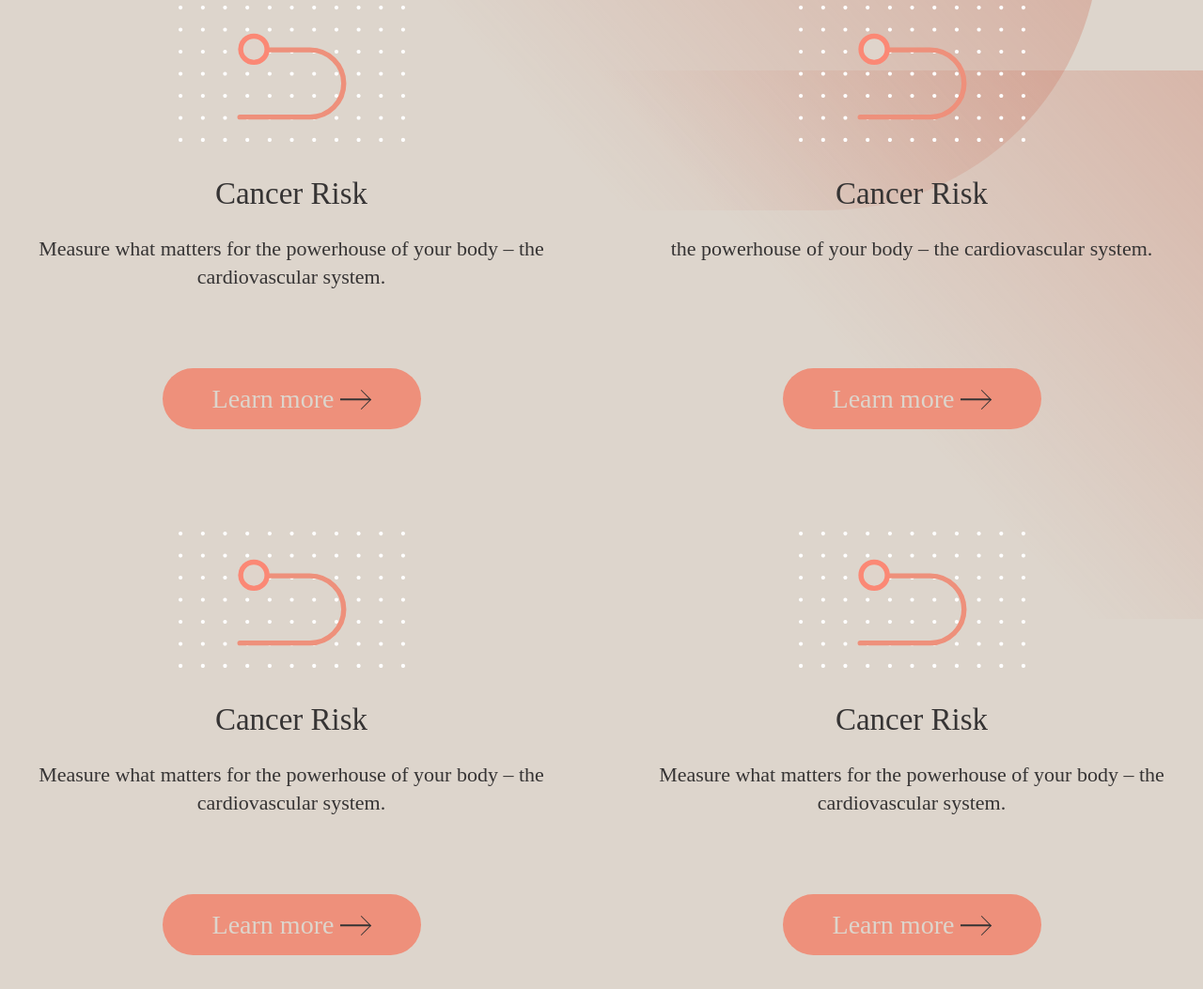
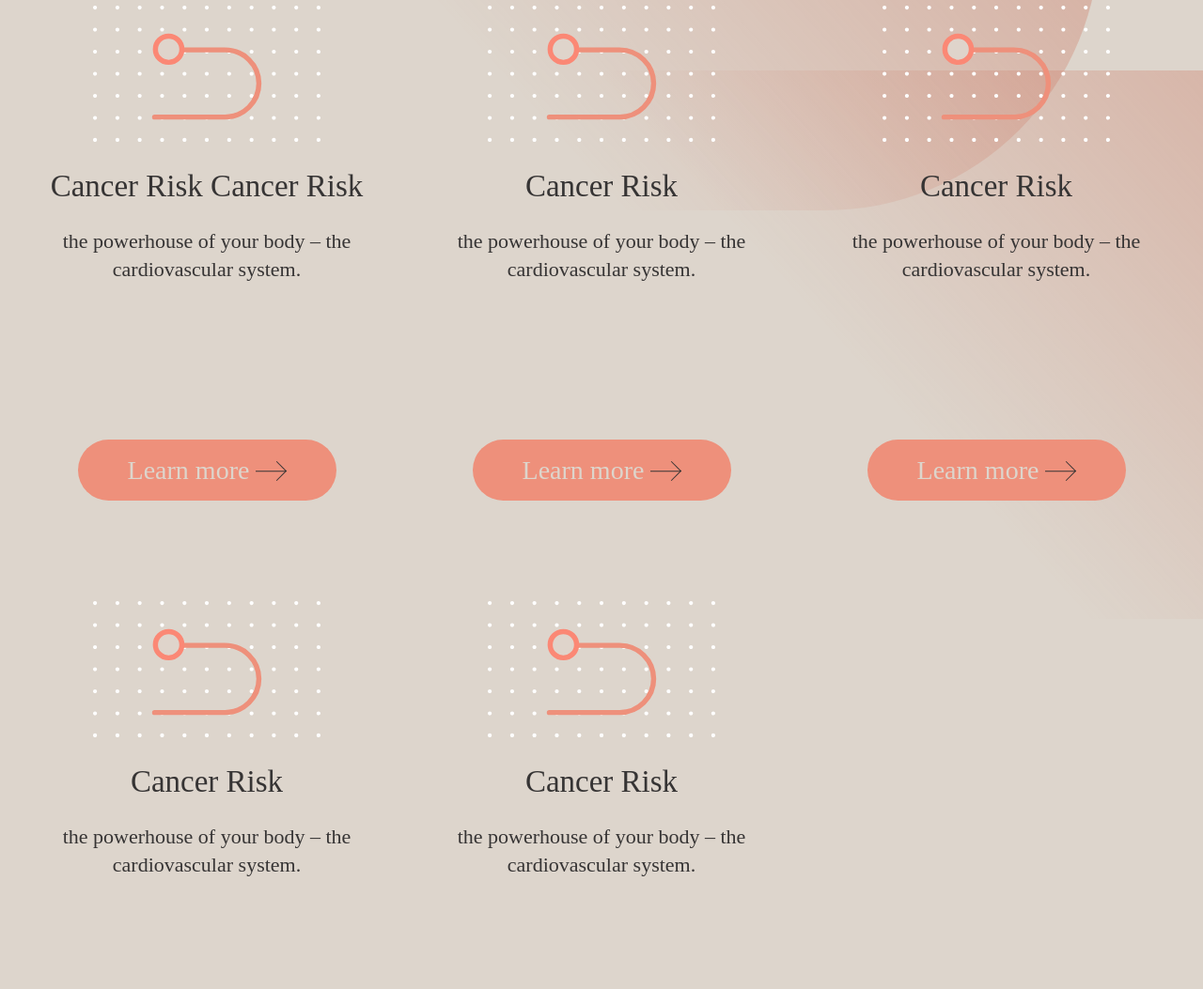
Before and after one commit to wenxiaofang2022/responsive, a website: page src/optimise.html in a window 1280 px wide. Shown: the part 829-1882 px from the top of the page at 94% size. Drawn offline with nearby package versions, Linux system fonts and the light colour scheme; files that its build step writes are made by us from their sources; files whose address does not match are found by name.

Commit message:
feat：optimise完成

```diff
--- a/sass/main/query1000.scss
+++ b/sass/main/query1000.scss
@@ -383,6 +383,37 @@
               }
             }
           }
+          .c__optimise{
+            .s_optimiselist{
+              .s_optimiseitem{
+                height: 634px;
+                width: 30%;
+                &:nth-child(3n){
+                  float: right;
+                }
+                &:nth-child(3n+1){
+                  float: left;
+                }
+                &:nth-child(3n+2){
+                  float: left;
+                  margin-left:5%;
+                }
+                figure{
+                  width: 242px;
+                }
+                .s_middlebox{
+                  height: 265px;
+                  .s_name{
+                    padding-top: 26px;
+                    padding-bottom: 23px;
+                    margin: 0px;
+                  }
+                  .s_desc{
+                  }
+                }
+              }
+            }
+          }
         }
         .c__imglist{
           .s_imgitem{
--- a/sass/main/query1440.scss
+++ b/sass/main/query1440.scss
@@ -242,6 +242,16 @@
               }
             }
           }
+          .c__optimise{
+            .s_optimiselist{
+              .s_optimiseitem{
+                height: 550px;
+                .s_middlebox{
+                  height: 181px;
+                }
+              }
+            }
+          }
         }
         .c__imglist{
           padding: 0 60px;
--- a/src/optimise.html
+++ b/src/optimise.html
@@ -35,8 +35,10 @@
                       <figure>
                         <img src="@@webRoot/img/icon-service.svg">
                       </figure>
-                      <h3 class="s_name">Cancer Risk</h3>
-                      <p class="s_desc">Measure what matters for the powerhouse of your body – the cardiovascular system.</p>
+                      <div class="s_middlebox">
+                        <h3 class="s_name">Cancer Risk Cancer Risk</h3>
+                        <p class="s_desc">the powerhouse of your body – the cardiovascular system.</p>
+                      </div>
                       <div class="u__btncta">
                         <a href="#">Learn more<span></span></a>
                       </div>
@@ -45,8 +47,10 @@
                       <figure>
                         <img src="@@webRoot/img/icon-service.svg">
                       </figure>
-                      <h3 class="s_name">Cancer Risk</h3>
-                      <p class="s_desc">the powerhouse of your body – the cardiovascular system.</p>
+                      <div class="s_middlebox">
+                        <h3 class="s_name">Cancer Risk</h3>
+                        <p class="s_desc">the powerhouse of your body – the cardiovascular system.</p>
+                      </div>
                       <div class="u__btncta">
                         <a href="#">Learn more<span></span></a>
                       </div>
@@ -55,8 +59,10 @@
                       <figure>
                         <img src="@@webRoot/img/icon-service.svg">
                       </figure>
-                      <h3 class="s_name">Cancer Risk</h3>
-                      <p class="s_desc">Measure what matters for the powerhouse of your body – the cardiovascular system.</p>
+                      <div class="s_middlebox">
+                        <h3 class="s_name">Cancer Risk</h3>
+                        <p class="s_desc">the powerhouse of your body – the cardiovascular system.</p>
+                      </div>
                       <div class="u__btncta">
                         <a href="#">Learn more<span></span></a>
                       </div>
@@ -65,8 +71,10 @@
                       <figure>
                         <img src="@@webRoot/img/icon-service.svg">
                       </figure>
-                      <h3 class="s_name">Cancer Risk</h3>
-                      <p class="s_desc">Measure what matters for the powerhouse of your body – the cardiovascular system.</p>
+                      <div class="s_middlebox">
+                        <h3 class="s_name">Cancer Risk</h3>
+                        <p class="s_desc">the powerhouse of your body – the cardiovascular system.</p>
+                      </div>
                       <div class="u__btncta">
                         <a href="#">Learn more<span></span></a>
                       </div>
@@ -75,8 +83,10 @@
                       <figure>
                         <img src="@@webRoot/img/icon-service.svg">
                       </figure>
-                      <h3 class="s_name">Cancer Risk</h3>
-                      <p class="s_desc">Measure what matters for the powerhouse of your body – the cardiovascular system.</p>
+                      <div class="s_middlebox">
+                        <h3 class="s_name">Cancer Risk</h3>
+                        <p class="s_desc">the powerhouse of your body – the cardiovascular system.</p>
+                      </div>
                       <div class="u__btncta">
                         <a href="#">Learn more<span></span></a>
                       </div>
```
